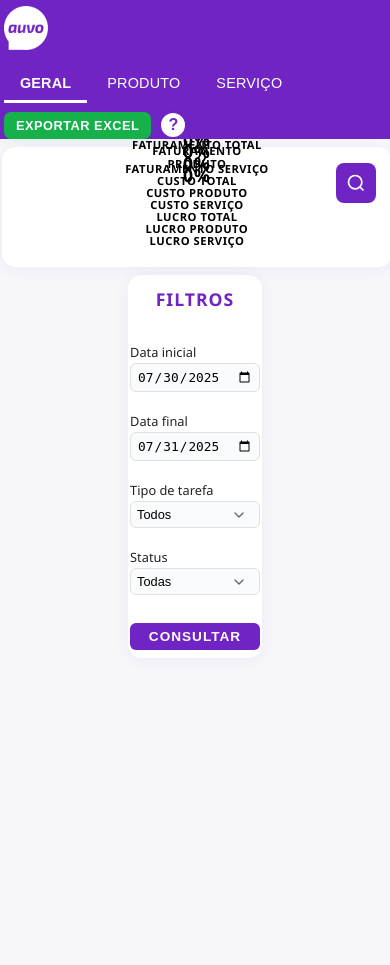
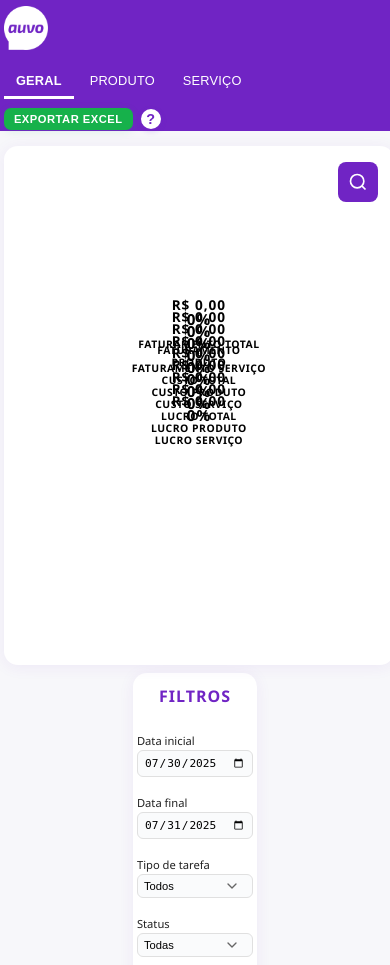
Before and after one commit to CodeByDouglas/Relatorio-lucro-Auvo, a Flask app: page /dashboard_geral in a window 390 px wide. Run offline with Flask 3, Linux system fonts and the light colour scheme.

Commit message:
feat: implementar responsividade completa e ajustes visuais nos dashboards
- Adicionar responsividade fluida para telas grandes e pequenas usando clamp() e vw
- Corrigir problema de zoom excessivo revertendo valores clamp() agressivos
- Ajustar padding-top do container para evitar sobreposição com header
- Aumentar tamanho dos gráficos mantendo proporções do container
- Expandir containers dos dashboards produtos e serviços para 1400px
- Padronizar tamanho dos containers entre dashboards produtos e serviços
- Aumentar espaçamento entre gráficos de 32px para 48px
- Implementar media queries otimizadas para diferentes resoluções
- Manter consistência visual entre todos os dashboards (geral, produtos, serviços)
- Corrigir responsividade em orientação landscape e dispositivos móveis

BREAKING CHANGE: Layout dos dashboards agora é responsivo e adaptável

```diff
--- a/app/static/css/dashboard_geral.css
+++ b/app/static/css/dashboard_geral.css
@@ -15,21 +15,25 @@
     display: flex;
     align-items: center;
     justify-content: space-between;
-    padding: 14px 24px 8px 24px;
+    padding: 12px 24px 8px 24px;
     box-sizing: border-box;
     position: sticky;
     top: 0;
     z-index: 10;
+    min-height: 60px;
 }
+
 .logo-auvo {
     width: 44px;
     height: 44px;
     object-fit: contain;
 }
+
 .nav-btns {
     display: flex;
     gap: 8px;
 }
+
 .nav-btn {
     background: transparent;
     color: #fff;
@@ -47,13 +51,16 @@
     outline: none;
     border-bottom: 3px solid transparent;
     margin: 0;
+    white-space: nowrap;
 }
+
 .nav-btn.active, .nav-btn:focus, .nav-btn:hover {
     color: #fff;
     background: transparent;
     border-bottom: 3px solid #fff;
     font-weight: 600;
 }
+
 .export-btn {
     background: #16b14b;
     color: #fff;
@@ -66,7 +73,9 @@
     box-shadow: 0 2px 8px rgba(22,177,75,0.10);
     transition: background 0.2s;
     letter-spacing: 0.5px;
+    white-space: nowrap;
 }
+
 .export-btn:hover {
     background: #128a39;
 }
@@ -106,14 +115,15 @@
     flex-direction: row;
     justify-content: center;
     align-items: center;
-    gap: 0;
-    max-width: 1170px;
+    gap: 20px;
+    max-width: 95vw;
     min-width: 320px;
     height: calc(100vh - 120px);
     margin: 0 auto;
-    padding: 40px 32px 0px 32px;
+    padding: 40px 24px 20px 24px;
     box-sizing: border-box;
 }
+
 .charts-area {
     flex: 2;
     background: #fff;
@@ -123,28 +133,31 @@
     flex-direction: column;
     align-items: center;
     justify-content: center;
-    padding: 25px 20px 25px 20px;
+    padding: 25px 20px;
     min-width: 0;
     min-height: 0;
     width: 100%;
-    max-width: 720px;
+    max-width: 65vw;
     height: auto;
     gap: 0;
     margin: 0;
     position: relative;
 }
+
 .charts-row {
     display: flex;
     flex-direction: row;
     align-items: flex-end;
     justify-content: center;
     width: 100%;
-    gap: 24px;
-    margin-bottom: 28px;
+    gap: 20px;
+    margin-bottom: 25px;
 }
+
 .charts-row:last-child {
     margin-bottom: 0;
 }
+
 .chart-card {
     background: none;
     border-radius: 0;
@@ -153,46 +166,46 @@
     flex-direction: column;
     align-items: center;
     justify-content: flex-end;
-    padding: 0 12px;
+    padding: 0 8px;
     min-width: 0;
     min-height: 0;
     flex: 1 1 0;
     transition: none;
     position: relative;
 }
+
 .chart-card:hover {
     box-shadow: none;
 }
+
 .chart-value {
     color: #000;
-    font-size: 1vw;
+    font-size: 0.95rem;
     font-weight: 700;
     margin-bottom: 6px;
     margin-top: 0;
     letter-spacing: 1px;
     text-align: center;
+    line-height: 1.2;
 }
+
 .chart-circle {
-    width: 6vw;
-    height: 6vw;
-    min-width: 60px;
-    min-height: 60px;
-    max-width: 90px;
-    max-height: 90px;
+    width: 85px;
+    height: 85px;
     margin-bottom: 6px;
     display: flex;
     align-items: center;
     justify-content: center;
     position: relative;
 }
+
 .chart-percent {
     color: #000;
     position: absolute;
     left: 50%;
     top: 50%;
     transform: translate(-50%, -50%);
-    font-size: 1.3vw;
-    min-font-size: 18px;
+    font-size: 1rem;
     font-weight: 700;
     letter-spacing: 1px;
     text-align: center;
@@ -202,14 +215,16 @@
     align-items: center;
     justify-content: center;
 }
+
 .chart-circle svg {
     width: 100%;
     height: 100%;
     display: block;
 }
+
 .chart-title {
     color: #000;
-    font-size: 0.9vw;
+    font-size: 0.8rem;
     font-weight: 600;
     margin-top: 6px;
     text-align: center;
@@ -227,63 +242,70 @@
     background: #fff;
     border-radius: 14px;
     box-shadow: 0 2px 16px rgba(112,36,196,0.07);
-    padding: 40px 20px 24px 20px;
-    min-width: 300px;
-    max-width: 400px;
+    padding: 25px 18px 18px 18px;
+    min-width: 250px;
+    max-width: 30vw;
     box-sizing: border-box;
     margin-left: 20px;
     display: flex;
     flex-direction: column;
     align-self: center;
-    gap: 24px;
+    gap: 18px;
 }
+
 #filtros-form {
     width: 100%;
     display: flex;
     flex-direction: column;
-    gap: 16px;
+    gap: 14px;
 }
+
 .filters-title {
     color: #7024c4;
-    font-size: 1.5rem;
+    font-size: 1.3rem;
     font-weight: 700;
     text-align: center;
-    margin-bottom: 16px;
+    margin-bottom: 14px;
     letter-spacing: 1px;
 }
+
 .filter-group {
     display: flex;
     flex-direction: column;
     margin-bottom: 6px;
 }
+
 .filter-group label {
-    font-size: 1rem;
+    font-size: 0.9rem;
     color: #222;
     margin-bottom: 4px;
     font-weight: 500;
 }
+
 .filter-group input {
     width: 100%;
     box-sizing: border-box;
-    padding: 10px 12px;
+    padding: 8px 10px;
     border: 1.5px solid #e0e0e0;
     border-radius: 6px;
-    font-size: 1rem;
+    font-size: 0.9rem;
     outline: none;
     transition: border 0.2s;
     background: #fafbfc;
 }
+
 .filter-group input:focus {
     border: 1.5px solid #7024c4;
     background: #fff;
 }
+
 .filter-group select {
     width: 100%;
     box-sizing: border-box;
-    padding: 10px 12px;
+    padding: 8px 10px;
     border: 1.5px solid #e0e0e0;
     border-radius: 6px;
-    font-size: 1rem;
+    font-size: 0.9rem;
     outline: none;
     transition: border 0.2s;
     background: #fafbfc;
@@ -297,24 +319,27 @@
     background-size: 16px;
     padding-right: 40px;
 }
+
 .filter-group select:focus {
     border: 1.5px solid #7024c4;
     background-color: #fff;
 }
+
 .consultar-btn {
     width: 100%;
     background: #7024c4;
     color: #fff;
     border: none;
     border-radius: 6px;
-    padding: 12px 0;
-    font-size: 1.1rem;
+    padding: 10px 0;
+    font-size: 0.95rem;
     font-weight: 700;
     cursor: pointer;
-    margin-top: 20px;
+    margin-top: 14px;
     transition: background 0.2s;
     letter-spacing: 1px;
 }
+
 .consultar-btn:hover {
     background: #5a1e9e;
 }
@@ -553,18 +578,34 @@
     font-family: inherit;
 }
 
-@media (max-width: 1170px) {
+/* Telas médias e pequenas */
+@media (max-width: 1200px) {
     .dashboard-content {
-        max-width: 100vw;
-        padding: 20px 16px;
-        gap: 20px;
+        max-width: 98vw;
+        padding: 30px 16px 20px 16px;
+        gap: 16px;
     }
     .charts-area {
         padding: 20px 16px;
+        max-width: 62vw;
     }
     .filters-area {
-        margin-left: 0;
-        max-width: 100%;
+        margin-left: 12px;
+        max-width: 30vw;
+        min-width: 260px;
+    }
+    .chart-circle {
+        width: 80px;
+        height: 80px;
+    }
+    .chart-value {
+        font-size: 0.85rem;
+    }
+    .chart-percent {
+        font-size: 0.95rem;
+    }
+    .chart-title {
+        font-size: 0.7rem;
     }
 }
 @media (max-width: 1100px) {
@@ -578,8 +619,9 @@
         flex-direction: column;
         align-items: stretch;
         gap: 16px;
-        padding: 16px 2vw;
+        padding: 25px 2vw 16px 2vw;
         height: auto;
+        max-width: 100vw;
     }
     .charts-area {
         max-width: 100vw;
@@ -601,22 +643,17 @@
         padding: 0 6px;
     }
     .chart-circle {
-        width: 5vw;
-        height: 5vw;
-        min-width: 50px;
-        min-height: 50px;
-        max-width: 70px;
-        max-height: 70px;
+        width: 75px;
+        height: 75px;
     }
     .chart-value {
-        font-size: 0.9vw;
+        font-size: 0.85rem;
     }
     .chart-percent {
-        font-size: 1.2vw;
-        min-font-size: 16px;
+        font-size: 0.95rem;
     }
     .chart-title {
-        font-size: 0.8vw;
+        font-size: 0.75rem;
     }
 }
 @media (max-width: 700px) {
@@ -649,7 +686,7 @@
         flex-direction: column;
         align-items: stretch;
         gap: 12px;
-        padding: 12px 1vw;
+        padding: 20px 1vw 12px 1vw;
         height: auto;
     }
     .charts-area {
@@ -671,19 +708,14 @@
         padding: 0;
     }
     .chart-circle {
-        width: 40vw;
-        height: 40vw;
-        min-width: 100px;
-        min-height: 100px;
-        max-width: 150px;
-        max-height: 150px;
+        width: 120px;
+        height: 120px;
     }
     .chart-value {
         font-size: 1rem;
     }
     .chart-percent {
-        font-size: 1.3rem;
-        min-font-size: 18px;
+        font-size: 1.2rem;
     }
     .filters-area {
         max-width: 100vw;
@@ -776,154 +898,96 @@
 @media (max-width: 480px) {
     .header-dashboard {
         padding: 6px 1vw 0 1vw;
+        min-height: 50px;
     }
     .nav-btns {
         gap: 4px;
     }
     .nav-btn {
-        font-size: 0.9rem;
-        padding: 0 16px;
-        height: 40px;
-        line-height: 40px;
+        font-size: 0.8rem;
+        padding: 0 12px;
+        height: 36px;
+        line-height: 36px;
     }
     .header-actions {
-        gap: 8px;
+        gap: 6px;
     }
     .help-btn {
-        width: 28px;
-        height: 28px;
-        font-size: 1rem;
+        width: 24px;
+        height: 24px;
+        font-size: 0.9rem;
     }
     .export-btn {
-        font-size: 0.8rem;
-        padding: 6px 12px;
+        font-size: 0.7rem;
+        padding: 5px 10px;
     }
     .dashboard-content {
-        padding: 8px 0.5vw;
+        padding: 15px 1vw 8px 1vw;
         gap: 8px;
+        height: calc(100vh - 70px);
     }
     .charts-area {
-        padding: 12px 0.5vw;
+        padding: 12px 1vw;
     }
     .chart-circle {
-        width: 35vw;
-        height: 35vw;
-        min-width: 80px;
-        min-height: 80px;
-        max-width: 120px;
-        max-height: 120px;
+        width: 95px;
+        height: 95px;
     }
     .chart-value {
-        font-size: 0.9rem;
+        font-size: 0.85rem;
     }
     .chart-percent {
-        font-size: 1.1rem;
-        min-font-size: 14px;
+        font-size: 0.95rem;
     }
     .chart-title {
-        font-size: 0.7rem;
+        font-size: 0.65rem;
     }
     .filters-area {
-        padding: 12px 0.5vw 8px 0.5vw;
+        padding: 12px 1vw 8px 1vw;
     }
     .filters-title {
-        font-size: 1.1rem;
+        font-size: 1rem;
         margin-bottom: 8px;
     }
     .filter-group {
         margin-bottom: 4px;
     }
     .filter-group label {
-        font-size: 0.8rem;
+        font-size: 0.7rem;
         margin-bottom: 2px;
     }
     .filter-group input,
     .filter-group select {
-        font-size: 0.8rem;
+        font-size: 0.7rem;
         padding: 5px 6px;
     }
     .consultar-btn {
-        font-size: 0.85rem;
+        font-size: 0.8rem;
         padding: 6px 0;
         margin-top: 8px;
     }
 }
 
-@media (max-width: 360px) {
-    .chart-circle {
-        width: 30vw;
-        height: 30vw;
-        min-width: 60px;
-        min-height: 60px;
-        max-width: 100px;
-        max-height: 100px;
-    }
-    .chart-value {
-        font-size: 0.8rem;
-    }
-    .chart-percent {
-        font-size: 1rem;
-        min-font-size: 12px;
-    }
-    .chart-title {
-        font-size: 0.6rem;
-    }
-}
 
-/* Tablets e telas médias */
-@media (min-width: 768px) and (max-width: 1024px) {
-    .dashboard-content {
-        padding: 24px 20px;
-        gap: 24px;
-    }
-    .charts-area {
-        padding: 28px 20px;
-    }
-    .charts-row {
-        gap: 20px;
-        margin-bottom: 24px;
-    }
-    .chart-card {
-        padding: 0 8px;
-    }
-    .chart-circle {
-        width: 4.5vw;
-        height: 4.5vw;
-        min-width: 45px;
-        min-height: 45px;
-        max-width: 65px;
-        max-height: 65px;
-    }
-    .chart-value {
-        font-size: 0.85vw;
-    }
-    .chart-percent {
-        font-size: 1.1vw;
-        min-font-size: 15px;
-    }
-    .chart-title {
-        font-size: 0.75vw;
-    }
-    .filters-area {
-        padding: 24px 16px 20px 16px;
-    }
-}
 
-/* Orientação landscape em dispositivos móveis */
+/* Melhorias para orientação landscape em dispositivos móveis */
 @media (max-width: 900px) and (orientation: landscape) {
     .dashboard-content {
         flex-direction: row;
-        gap: 12px;
-        padding: 8px 1vw;
+        gap: 10px;
+        padding: 15px 1vw 8px 1vw;
+        height: calc(100vh - 70px);
     }
     .charts-area {
         flex: 1;
-        padding: 12px 1vw;
+        padding: 10px 1vw;
+        max-width: 60vw;
     }
     .filters-area {
-        flex: 0 0 280px;
+        flex: 0 0 250px;
         margin-left: 0;
-        padding: 12px 1vw 8px 1vw;
+        padding: 10px 1vw 8px 1vw;
+        max-width: 250px;
     }
     .charts-row {
         flex-direction: row;
```
Also changed, not shown: other parts of app/static/css/dashboard_geral.css (+172 -9 lines), app/static/css/dashboard_produtos.css (+7 -7 lines), app/static/css/dashboard_servicos.css (+9 -9 lines).
